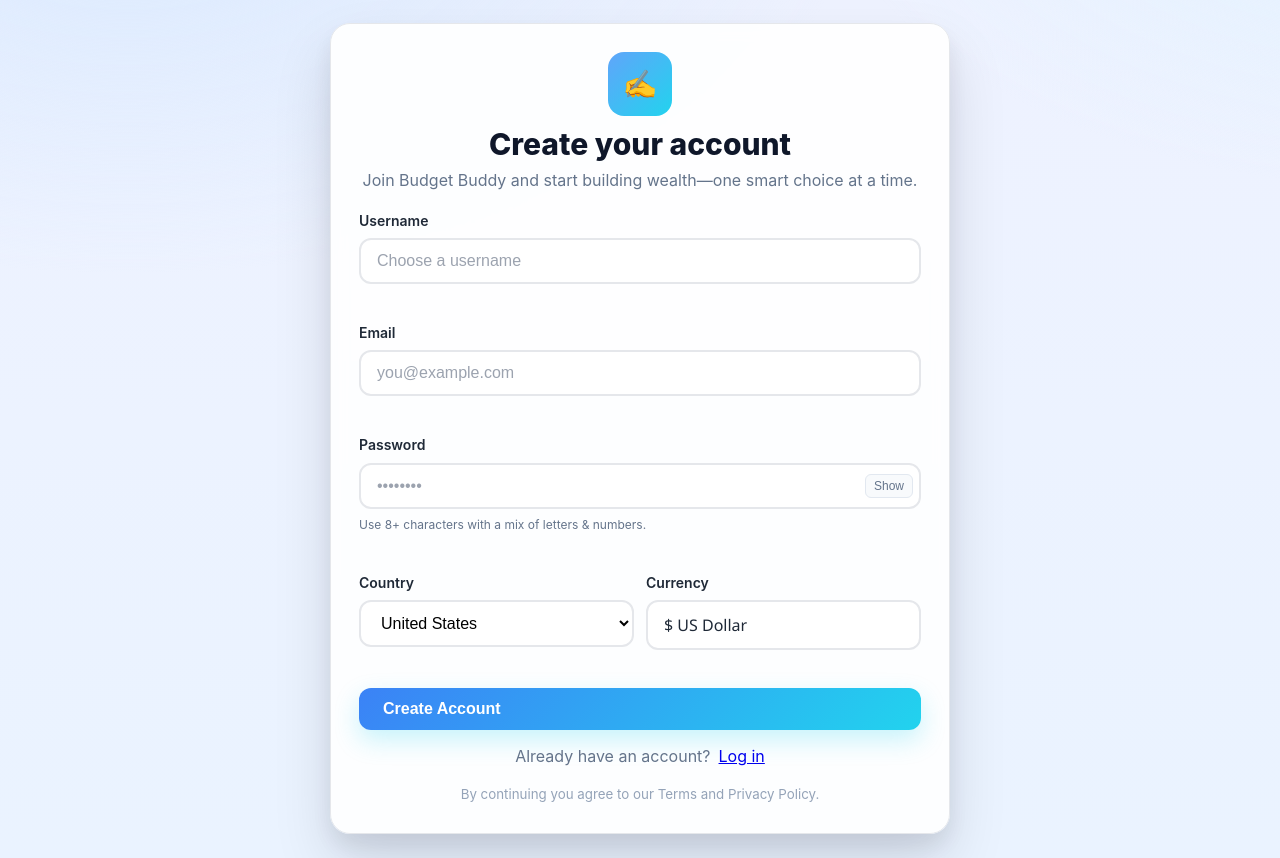
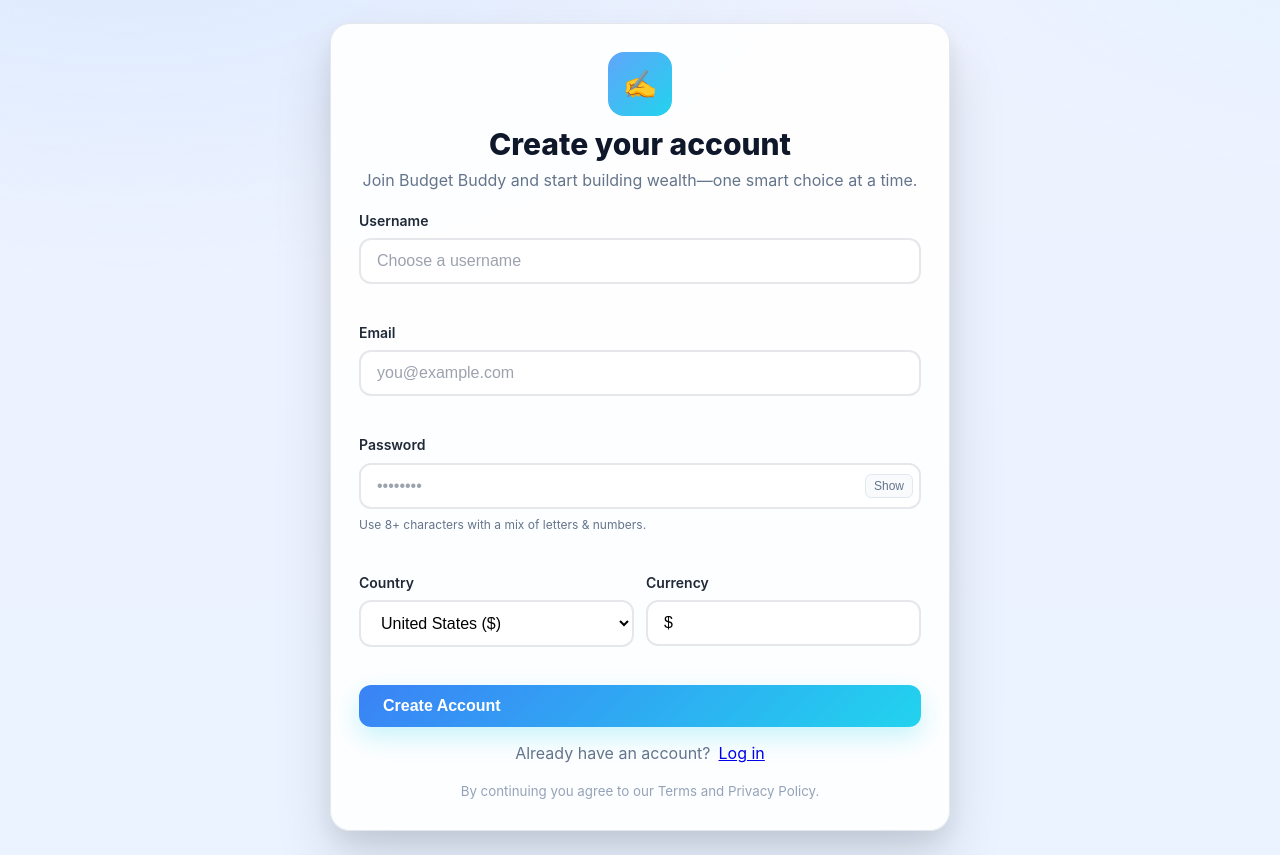
Before and after one commit to mrchidubem/budget_buddy, a Django app: page /signup/ in a window 1280 px wide. Shown: the part 81-939 px from the top of the page. Run offline with Django 5.2, Linux system fonts and the light colour scheme.

Commit message:
Revert signup form: restore country dropdown with currency symbols and simple currency field

```diff
--- a/templates/signup.html
+++ b/templates/signup.html
@@ -38,19 +38,19 @@
           <div class="form-group">
             <label class="form-label">Country</label>
             <select class="form-input" name="country" id="country">
-              <option value="US" data-currency="$" data-currency-name="US Dollar">United States</option>
-              <option value="GB" data-currency="£" data-currency-name="British Pound">United Kingdom</option>
-              <option value="EU" data-currency="€" data-currency-name="Euro">Europe</option>
-              <option value="NG" data-currency="₦" data-currency-name="Nigerian Naira">Nigeria</option>
-              <option value="GH" data-currency="₵" data-currency-name="Ghanaian Cedi">Ghana</option>
-              <option value="KE" data-currency="KSh" data-currency-name="Kenyan Shilling">Kenya</option>
-              <option value="ZA" data-currency="R" data-currency-name="South African Rand">South Africa</option>
-              <option value="IN" data-currency="₹" data-currency-name="Indian Rupee">India</option>
+              <option value="US" data-currency="$">United States ($)</option>
+              <option value="GB" data-currency="£">United Kingdom (£)</option>
+              <option value="EU" data-currency="€">Europe (€)</option>
+              <option value="NG" data-currency="₦">Nigeria (₦)</option>
+              <option value="GH" data-currency="₵">Ghana (₵)</option>
+              <option value="KE" data-currency="KSh">Kenya (KSh)</option>
+              <option value="ZA" data-currency="R">South Africa (R)</option>
+              <option value="IN" data-currency="₹">India (₹)</option>
             </select>
           </div>
           <div class="form-group">
             <label class="form-label">Currency</label>
-            <input class="form-input currency-display" id="currency" type="text" name="currency" placeholder="Currency" readonly />
+            <input class="form-input" id="currency" type="text" name="currency" placeholder="Currency" readonly />
           </div>
         </div>
         <button class="btn" type="submit" style="background:linear-gradient(135deg,#3b82f6,#22d3ee);color:#fff;box-shadow:0 10px 24px rgba(34,211,238,.25)">Create Account</button>
@@ -89,11 +89,7 @@
     .form-input::placeholder {
       color: #9ca3af;
     }
-    .currency-display {
-      font-family: 'Segoe UI', system-ui, -apple-system, sans-serif;
-      font-weight: 500;
-      color: #1f2937;
-    }
+
     .password-field {
       position: relative;
     }
@@ -136,9 +132,7 @@
     const currency = document.getElementById('currency');
     function setCurrency(){
       const opt = country.options[country.selectedIndex];
-      const symbol = opt.getAttribute('data-currency') || '$';
-      const name = opt.getAttribute('data-currency-name') || 'US Dollar';
-      currency.value = `${symbol} ${name}`;
+      currency.value = opt.getAttribute('data-currency') || '$';
     }
     if (country && currency) { country.addEventListener('change', setCurrency); setCurrency(); }
     const toggle = document.getElementById('toggle-pass');
```
